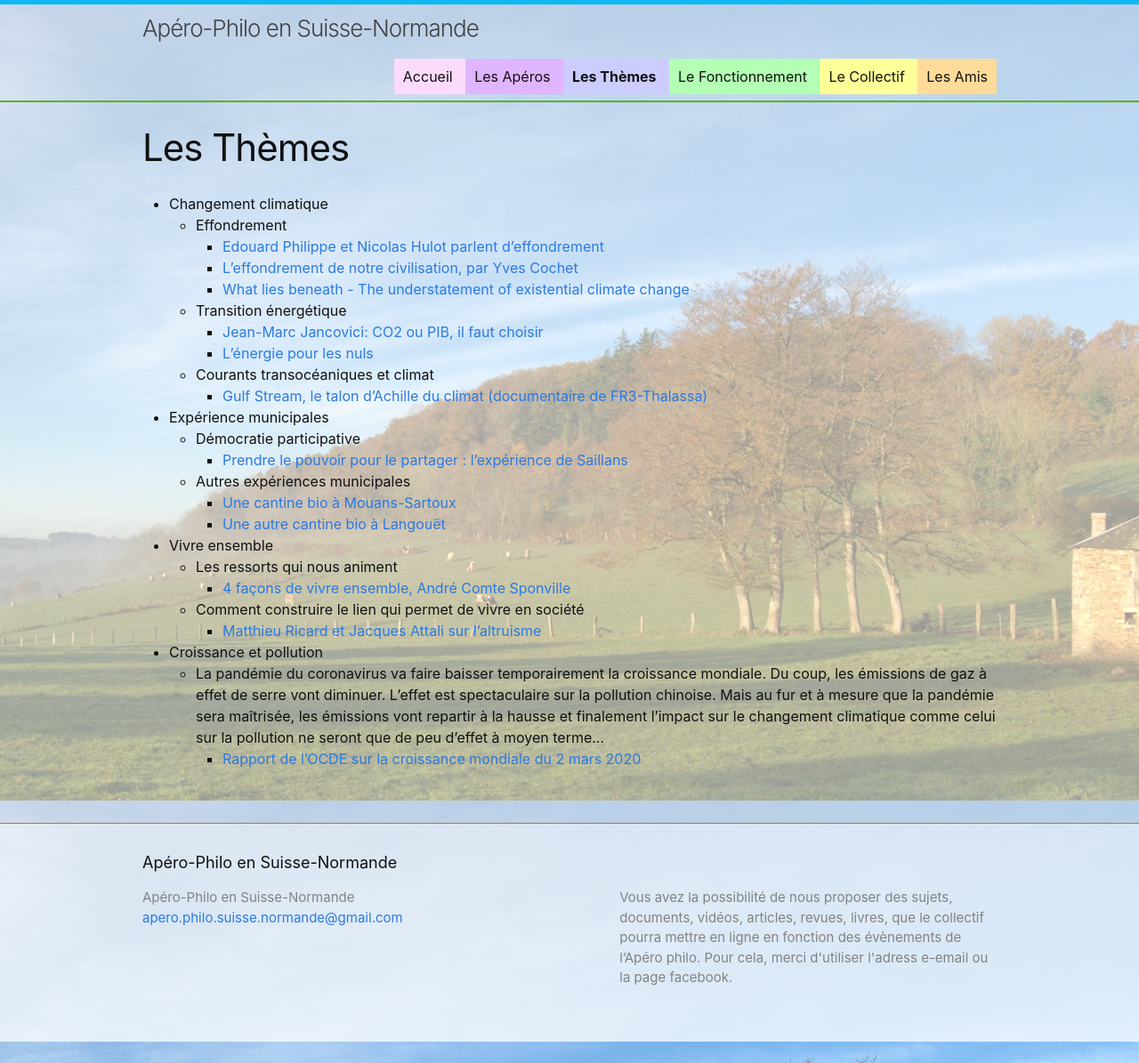
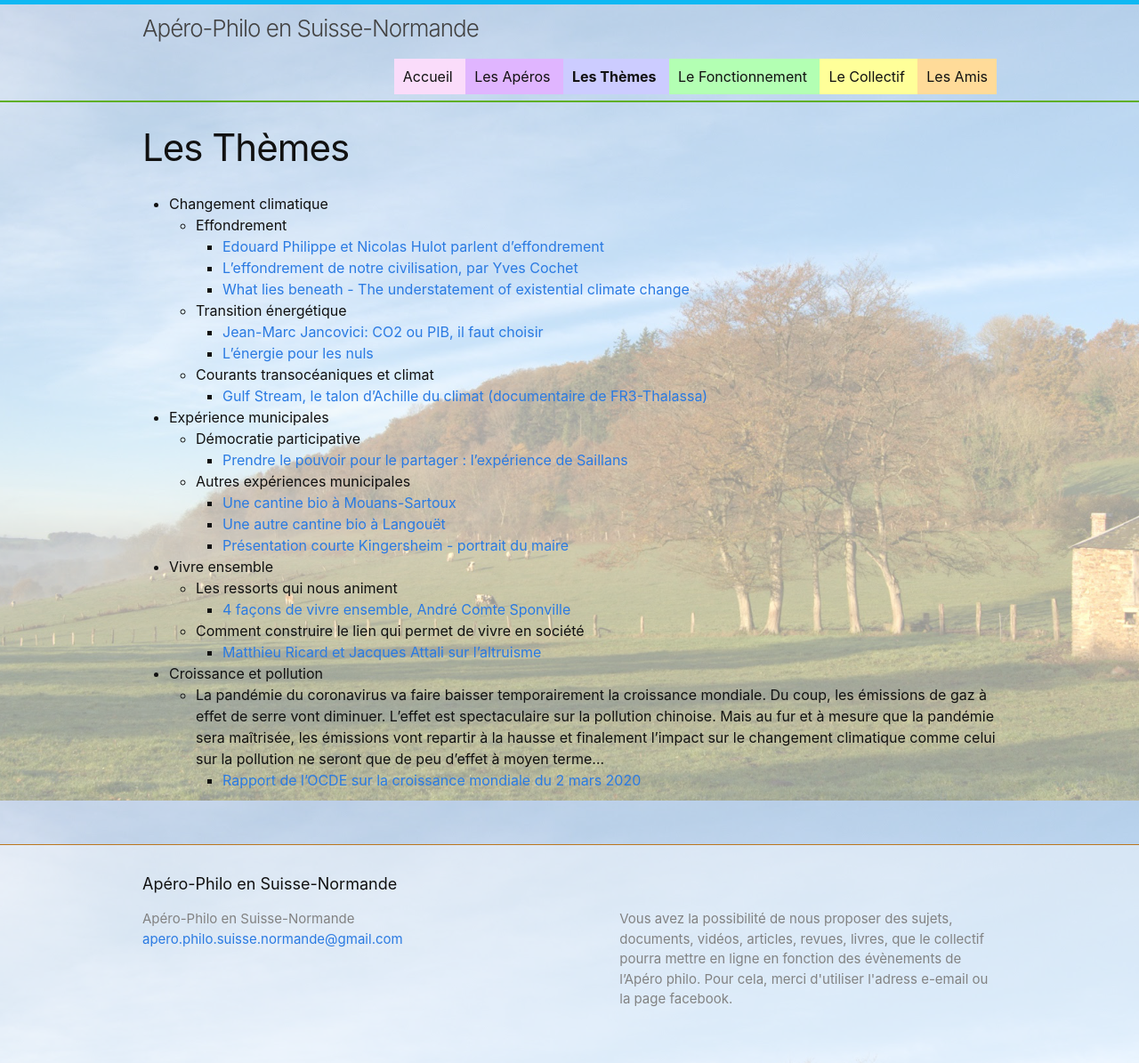
Before and after one commit to aperophilo/apero-philo-suisse-normande.github.io, a Jekyll site: the page built from pages/02-themes.markdown, in a window 1280 px wide. Shown: the whole page at 89% size. Built offline with Jekyll 4.4.1, drawn with Linux system fonts in a browser that asks for light colours.

Commit message:
Update 02-themes.markdown

```diff
--- a/pages/02-themes.markdown
+++ b/pages/02-themes.markdown
@@ -22,7 +22,7 @@ permalink: /themes/
   - Autres expériences municipales
     - [Une cantine bio à Mouans-Sartoux](https://www.youtube.com/watch?v=Yfy4xgSCI30)
     - [Une autre cantine bio à Langouët](https://www.youtube.com/watch?v=YqC2w3Q1jKM)
-
+    - [Présentation courte Kingersheim - portrait du maire](https://www.youtube.com/watch?v=whJ2NGgFwcs)
 
 - Vivre ensemble
   - Les ressorts qui nous animent
```
